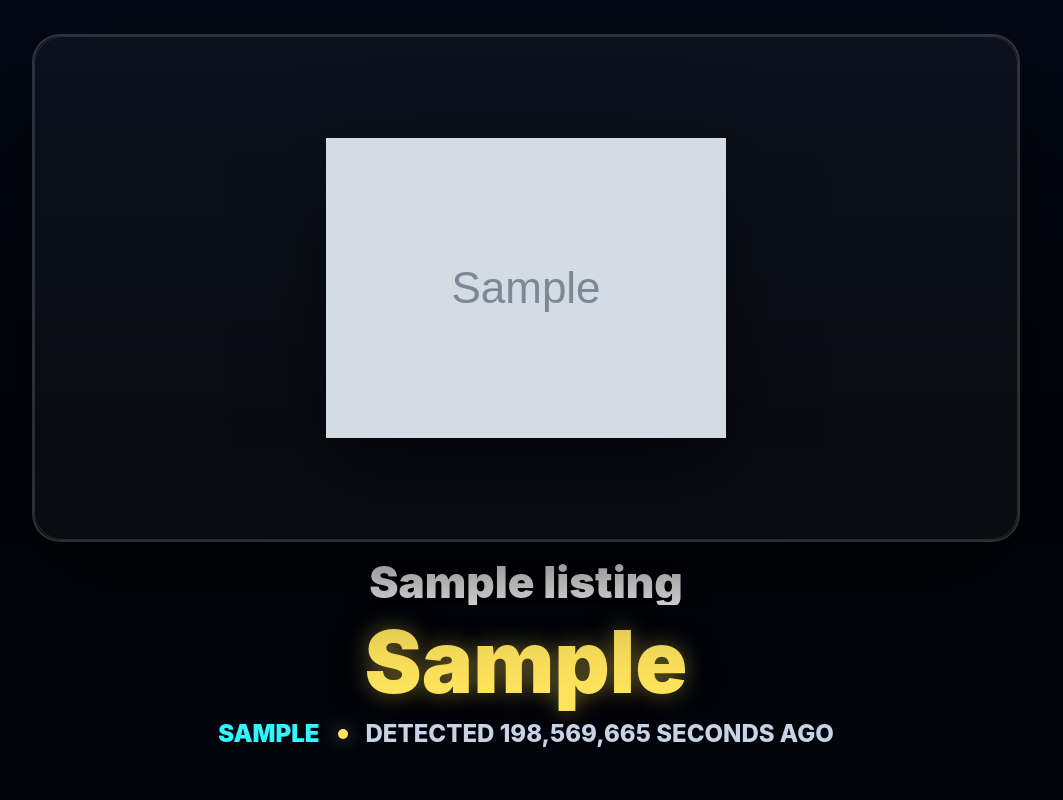
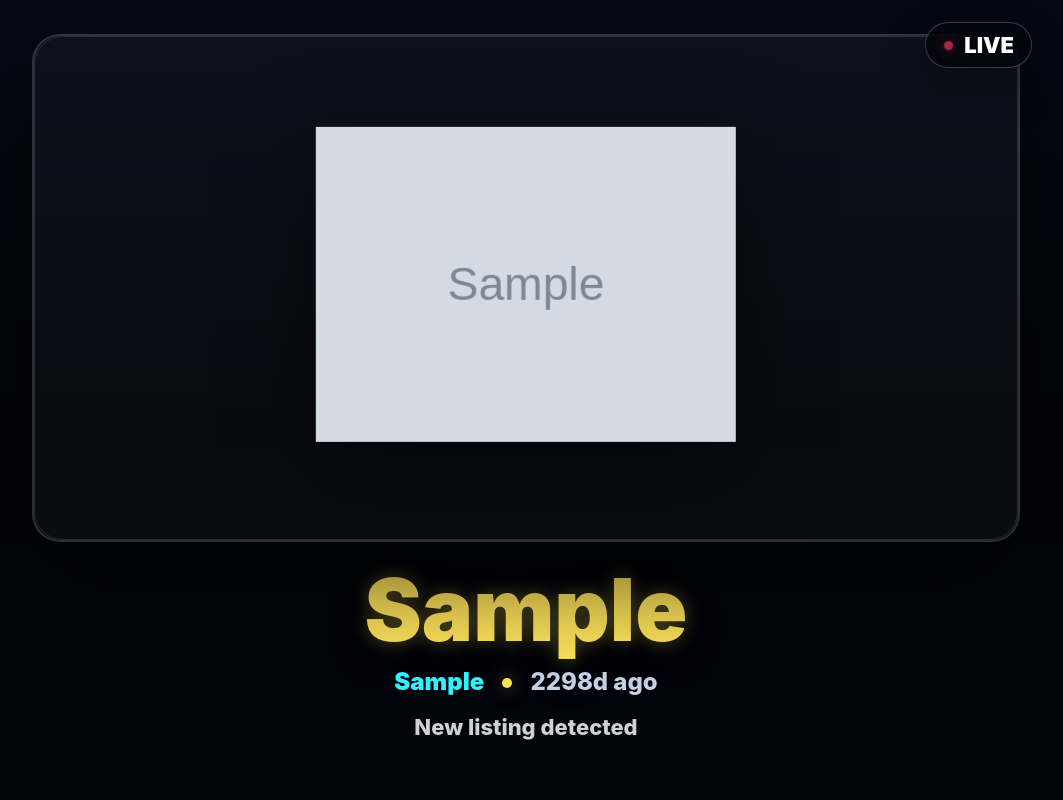
Before and after one commit to playstationvrtuga-boop/tcgsniperdeals, a Flask app: page /live-view in a window 1280 px wide. Shown: the whole page, without its empty margins (114-1177 px from the left). Run offline with Flask 3, Linux system fonts and the light colour scheme; tables that the repository leaves empty hold one stand-in row (values such as "Sample post"); grey boxes marked "Sample" are stand-in pictures.

Commit message:
Add motion to live view

```diff
--- a/vip_app/app/templates/live_view.html
+++ b/vip_app/app/templates/live_view.html
@@ -4,7 +4,7 @@
   <meta charset="utf-8">
   <meta name="viewport" content="width=device-width, initial-scale=1, viewport-fit=cover">
   <meta name="theme-color" content="#02040a">
-  <title>Live View - TCG Sniper Deals</title>
+  <title>Live Market Watch</title>
   <style>
     :root {
       color-scheme: dark;
@@ -61,6 +61,36 @@
       filter: blur(7px);
     }
 
+    .live-indicator {
+      position: absolute;
+      z-index: 4;
+      top: max(22px, env(safe-area-inset-top));
+      right: 34px;
+      display: inline-flex;
+      align-items: center;
+      gap: 10px;
+      padding: 11px 17px;
+      border: 1px solid rgba(255, 255, 255, 0.22);
+      border-radius: 999px;
+      background: rgba(2, 4, 10, 0.72);
+      color: #ffffff;
+      font-size: 22px;
+      line-height: 1;
+      font-weight: 950;
+      letter-spacing: 0;
+      box-shadow: 0 18px 42px rgba(0, 0, 0, 0.34);
+      backdrop-filter: blur(16px);
+    }
+
+    .live-dot {
+      width: 11px;
+      height: 11px;
+      border-radius: 50%;
+      background: #ff3b64;
+      box-shadow: 0 0 18px rgba(255, 59, 100, 0.72);
+      animation: live-dot-breathe 2.2s ease-in-out infinite;
+    }
+
     .image-stage {
       height: 70svh;
       padding: 34px 46px 18px;
@@ -215,7 +256,6 @@
       font-size: 34px;
       line-height: 1.18;
       font-weight: 800;
-      text-transform: uppercase;
       letter-spacing: 0;
     }
 
@@ -231,6 +271,21 @@
       background: var(--price);
       box-shadow: 0 0 18px rgba(255, 228, 92, 0.5);
       flex: 0 0 auto;
+    }
+
+    .status-line {
+      min-height: 40px;
+      color: rgba(255, 255, 255, 0.82);
+      font-size: 30px;
+      line-height: 1.15;
+      font-weight: 850;
+      letter-spacing: 0;
+      transition: opacity 260ms ease, transform 260ms ease;
+    }
+
+    .status-line.is-changing {
+      opacity: 0;
+      transform: translateY(8px);
     }
 
     .empty-state {
@@ -307,11 +374,61 @@
       .listing-meta {
         font-size: 24px;
       }
+
+      .status-line {
+        font-size: 22px;
+      }
+    }
+
+    @keyframes image-slow-drift {
+      from {
+        transform: scale(1) translate3d(0, 0, 0);
+      }
+
+      to {
+        transform: scale(1.055) translate3d(0, -1.2%, 0);
+      }
+    }
+
+    @keyframes price-soft-pulse {
+      0%,
+      100% {
+        text-shadow:
+          0 0 18px rgba(255, 228, 92, 0.34),
+          0 8px 34px rgba(0, 0, 0, 0.78);
+      }
+
+      50% {
+        text-shadow:
+          0 0 30px rgba(255, 228, 92, 0.6),
+          0 0 58px rgba(255, 228, 92, 0.22),
+          0 8px 34px rgba(0, 0, 0, 0.78);
+      }
+    }
+
+    @keyframes live-dot-breathe {
+      0%,
+      100% {
+        opacity: 0.62;
+        transform: scale(0.82);
+      }
+
+      50% {
+        opacity: 1;
+        transform: scale(1.12);
+      }
     }
 
     @media (prefers-reduced-motion: reduce) {
-      .live-view-card {
+      .live-view-card,
+      .status-line {
         transition: none;
+      }
+
+      .listing-image,
+      .listing-price,
+      .live-dot {
+        animation: none;
       }
     }
   </style>
@@ -320,11 +437,15 @@
   {% if listings_payload %}
   <main class="live-view-stage" aria-label="TikTok live listing view">
     <article class="live-view-card" data-live-view-card>
+      <div class="live-indicator" aria-label="Live status">
+        <span class="live-dot" aria-hidden="true"></span>
+        <span>LIVE</span>
+      </div>
       <section class="image-stage" aria-label="Listing image">
         <div class="image-shell" data-image-shell>
           <img class="listing-image" data-listing-image alt="">
           <div class="image-fallback" data-image-fallback>Image incoming</div>
-          <div class="deal-badge" data-deal-badge></div>
+          <div class="signal-badge" data-signal-badge></div>
         </div>
       </section>
       <section class="listing-info" aria-label="Listing details">
@@ -335,6 +456,7 @@
           <span class="meta-dot" aria-hidden="true"></span>
           <span data-listing-detected></span>
         </div>
+        <div class="status-line" data-market-status>New listing detected</div>
       </section>
     </article>
   </main>
@@ -366,13 +488,22 @@
       const imageShell = document.querySelector("[data-image-shell]");
       const image = document.querySelector("[data-listing-image]");
       const imageFallback = document.querySelector("[data-image-fallback]");
-      const badge = document.querySelector("[data-deal-badge]");
+      const badge = document.querySelector("[data-signal-badge]");
       const title = document.querySelector("[data-listing-title]");
       const price = document.querySelector("[data-listing-price]");
       const platform = document.querySelector("[data-listing-platform]");
       const detected = document.querySelector("[data-listing-detected]");
+      const marketStatus = document.querySelector("[data-market-status]");
+      const marketMessages = [
+        "New listing detected",
+        "Market watch active",
+        "Tracking live listings",
+        "Price movement spotted",
+        "Fresh item in the feed"
+      ];
 
       let currentIndex = 0;
+      let marketMessageIndex = 0;
       let rotationTimer = null;
       let currentListing = null;
 
@@ -388,9 +519,38 @@
         return Math.max(Math.floor((Date.now() - detectedAt) / 1000), 0);
       }
 
+      function compactAgo(input) {
+        const seconds = secondsAgo(input);
+        if (seconds < 60) return seconds + "s ago";
+        const minutes = Math.floor(seconds / 60);
+        if (minutes < 60) return minutes + "m ago";
+        const hours = Math.floor(minutes / 60);
+        if (hours < 24) return hours + "h ago";
+        return Math.floor(hours / 24) + "d ago";
+      }
+
       function updateDetectedLabel() {
         if (!currentListing || !detected) return;
-        detected.textContent = "detected " + secondsAgo(currentListing.detected_at).toLocaleString() + " seconds ago";
+        detected.textContent = compactAgo(currentListing.detected_at);
+      }
+
+      function resetMotion() {
+        image.classList.add("is-resetting");
+        price.classList.add("is-resetting");
+        void image.offsetWidth;
+        void price.offsetWidth;
+        image.classList.remove("is-resetting");
+        price.classList.remove("is-resetting");
+      }
+
+      function rotateMarketMessage() {
+        if (!marketStatus) return;
+        marketMessageIndex = (marketMessageIndex + 1) % marketMessages.length;
+        marketStatus.classList.add("is-changing");
+        window.setTimeout(function () {
+          marketStatus.textContent = marketMessages[marketMessageIndex];
+          marketStatus.classList.remove("is-changing");
+        }, 260);
       }
 
       function normalizeListing(item) {
@@ -440,11 +600,12 @@
           platform.textContent = currentListing.platform;
           updateDetectedLabel();
           setImage(currentListing.image_url, currentListing.title);
+          resetMotion();
 
           const level = currentListing.score_label;
           imageShell.classList.toggle("is-hot", level === "HIGH");
           imageShell.classList.toggle("is-insane", level === "INSANE");
-          badge.className = "deal-badge";
+          badge.className = "signal-badge";
           badge.textContent = "";
           if (level === "HIGH" || level === "INSANE") {
             badge.textContent = level;
@@ -519,6 +680,7 @@
       if (!listings.length) return;
       renderListing(listings[0], false);
       scheduleRotation();
+      window.setInterval(rotateMarketMessage, 5000 + Math.floor(Math.random() * 2000));
       window.setInterval(updateDetectedLabel, 1000);
       window.setInterval(refreshListings, Math.max(Number(config.refreshIntervalMs || 10000), 5000));
     })();
```
Also changed, not shown: other parts of vip_app/app/templates/live_view.html (+28 -5 lines), tests/test_live_view.py (+38 -1 lines).
